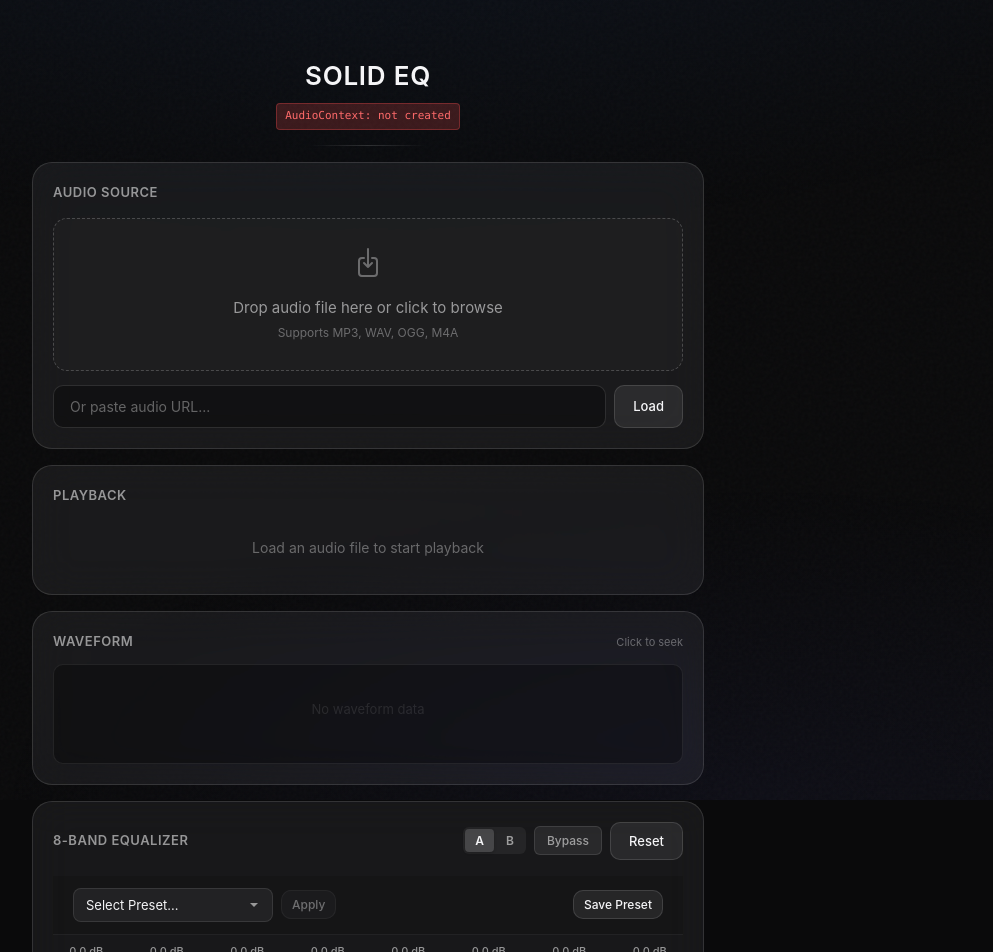
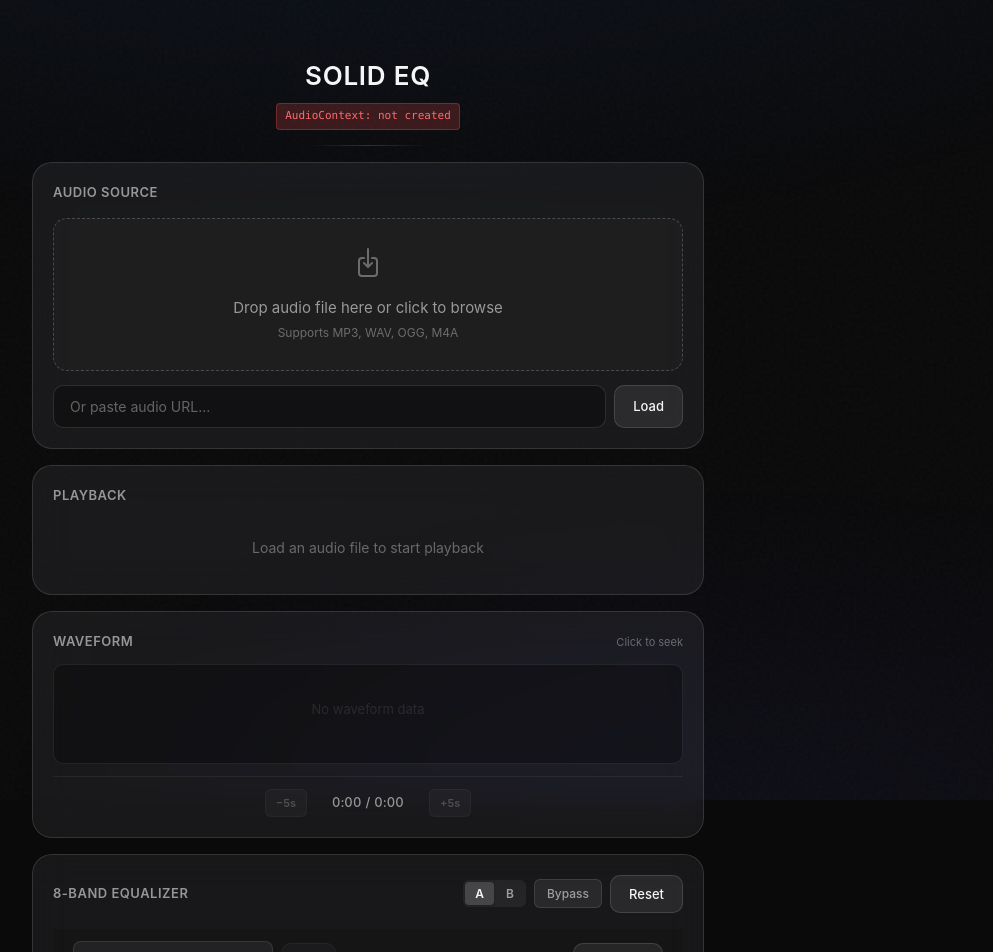
Before and after one commit to miumurov/SOLID-EQ, a React (Vite) app: page / in a window 1280 px wide. Shown: the top 952 px of the page, without its empty margins (272-1265 px from the left). Built offline with nearby package versions, Linux system fonts and the light colour scheme; the HTML template or start-up script is replaced by a standard one.

Commit message:
Fix WebAudio routing for EQ

```diff
--- a/src/App.css
+++ b/src/App.css
@@ -566,6 +566,54 @@ body::after {
   border-radius: 10px;
   border: 1px solid rgba(255, 255, 255, 0.08);
   overflow: hidden;
+}
+
+/* Waveform Time Controls */
+.waveform-time-controls {
+  display: flex;
+  align-items: center;
+  justify-content: center;
+  gap: 1rem;
+  margin-top: 0.75rem;
+  padding-top: 0.75rem;
+  border-top: 1px solid rgba(255, 255, 255, 0.06);
+}
+
+.waveform-time-display {
+  font-size: 0.8125rem;
+  font-weight: 500;
+  color: var(--text-secondary);
+  font-variant-numeric: tabular-nums;
+  letter-spacing: 0.25px;
+  min-width: 90px;
+  text-align: center;
+}
+
+.skip-btn {
+  padding: 0.375rem 0.625rem;
+  font-size: 0.6875rem;
+  font-weight: 600;
+  font-family: inherit;
+  background: rgba(255, 255, 255, 0.08);
+  color: var(--text-secondary);
+  border: 1px solid rgba(255, 255, 255, 0.1);
+  border-radius: 6px;
+  cursor: pointer;
+  transition: all var(--transition-fast);
+}
+
+.skip-btn:hover:not(:disabled) {
+  background: rgba(255, 255, 255, 0.12);
+  color: var(--text-primary);
+}
+
+.skip-btn:active:not(:disabled) {
+  transform: scale(0.95);
+}
+
+.skip-btn:disabled {
+  opacity: 0.4;
+  cursor: not-allowed;
 }
 
 .waveform-canvas {
--- a/src/App.tsx
+++ b/src/App.tsx
@@ -261,10 +261,6 @@ function App() {
   const sourceNodeRef = useRef<MediaElementAudioSourceNode | null>(null);
   const masterGainRef = useRef<GainNode | null>(null);
   const graphBuiltRef = useRef(false);
-
-  // Timeline seeking state
-  const [isSeeking, setIsSeeking] = useState(false);
-  const [seekValue, setSeekValue] = useState(0);
 
   // Debug state
   const [audioCtxState, setAudioCtxState] = useState<string>('not created');
@@ -626,15 +622,8 @@ function App() {
   const handleAudioTimeUpdate = useCallback(() => {
     const audio = audioRef.current;
     if (!audio) return;
-
-    // Update currentTime for display
     setCurrentTime(audio.currentTime);
-
-    // Only update seekValue when NOT seeking (user is not dragging)
-    if (!isSeeking) {
-      setSeekValue(audio.currentTime);
-    }
-  }, [isSeeking]);
+  }, []);
 
   const handleAudioLoadedMetadata = useCallback(() => {
     const audio = audioRef.current;
@@ -767,27 +756,20 @@ function App() {
     }
   }, [audioSrc, isPlaying, gains, isBypassed, ensureAudioContext, buildAudioGraph, updateBypassRouting]);
 
-  // Timeline seeking handlers using pointer events
-  const handleSeekPointerDown = useCallback(() => {
-    setIsSeeking(true);
+  // Skip forward/backward handlers
+  const handleSkipBackward = useCallback(() => {
+    if (!audioRef.current) return;
+    const newTime = Math.max(0, audioRef.current.currentTime - 5);
+    audioRef.current.currentTime = newTime;
+    setCurrentTime(newTime);
   }, []);
 
-  const handleSeekChange = useCallback((e: React.ChangeEvent<HTMLInputElement>) => {
-    const time = parseFloat(e.target.value);
-    // Guard against NaN
-    if (isFinite(time)) {
-      setSeekValue(time);
-    }
-  }, []);
-
-  const handleSeekPointerUp = useCallback(() => {
-    // Apply the seek position to the audio element
-    if (audioRef.current && isFinite(seekValue) && seekValue >= 0) {
-      audioRef.current.currentTime = seekValue;
-      setCurrentTime(seekValue);
-    }
-    setIsSeeking(false);
-  }, [seekValue]);
+  const handleSkipForward = useCallback(() => {
+    if (!audioRef.current || !duration) return;
+    const newTime = Math.min(duration, audioRef.current.currentTime + 5);
+    audioRef.current.currentTime = newTime;
+    setCurrentTime(newTime);
+  }, [duration]);
 
   // Volume control via master gain node
   const handleVolumeChange = useCallback((e: React.ChangeEvent<HTMLInputElement>) => {
@@ -1107,25 +1089,6 @@ function App() {
                   )}
                 </button>
 
-                <div className="timeline-wrap">
-                  <input
-                    type="range"
-                    className="timeline-slider"
-                    min={0}
-                    max={duration || 1}
-                    step={0.1}
-                    value={Math.min(seekValue, duration || 0)}
-                    onChange={handleSeekChange}
-                    onPointerDown={handleSeekPointerDown}
-                    onPointerUp={handleSeekPointerUp}
-                    disabled={!duration || duration <= 0}
-                  />
-                  <div className="time-display">
-                    <span>{formatTime(isSeeking ? seekValue : currentTime)}</span>
-                    <span>{formatTime(duration)}</span>
-                  </div>
-                </div>
-
                 <div className="volume-control">
                   <div className="volume-control-row">
                     <svg className="volume-icon" width="16" height="16" viewBox="0 0 24 24" fill="currentColor">
@@ -1165,6 +1128,28 @@ function App() {
               className="waveform-canvas"
               onClick={handleWaveformClick}
             />
+          </div>
+          {/* Time display with skip buttons */}
+          <div className="waveform-time-controls">
+            <button
+              className="skip-btn"
+              onClick={handleSkipBackward}
+              disabled={!duration}
+              aria-label="Skip backward 5 seconds"
+            >
+              −5s
+            </button>
+            <span className="waveform-time-display">
+              {formatTime(currentTime)} / {formatTime(duration)}
+            </span>
+            <button
+              className="skip-btn"
+              onClick={handleSkipForward}
+              disabled={!duration}
+              aria-label="Skip forward 5 seconds"
+            >
+              +5s
+            </button>
           </div>
         </div>
       </section>
```
